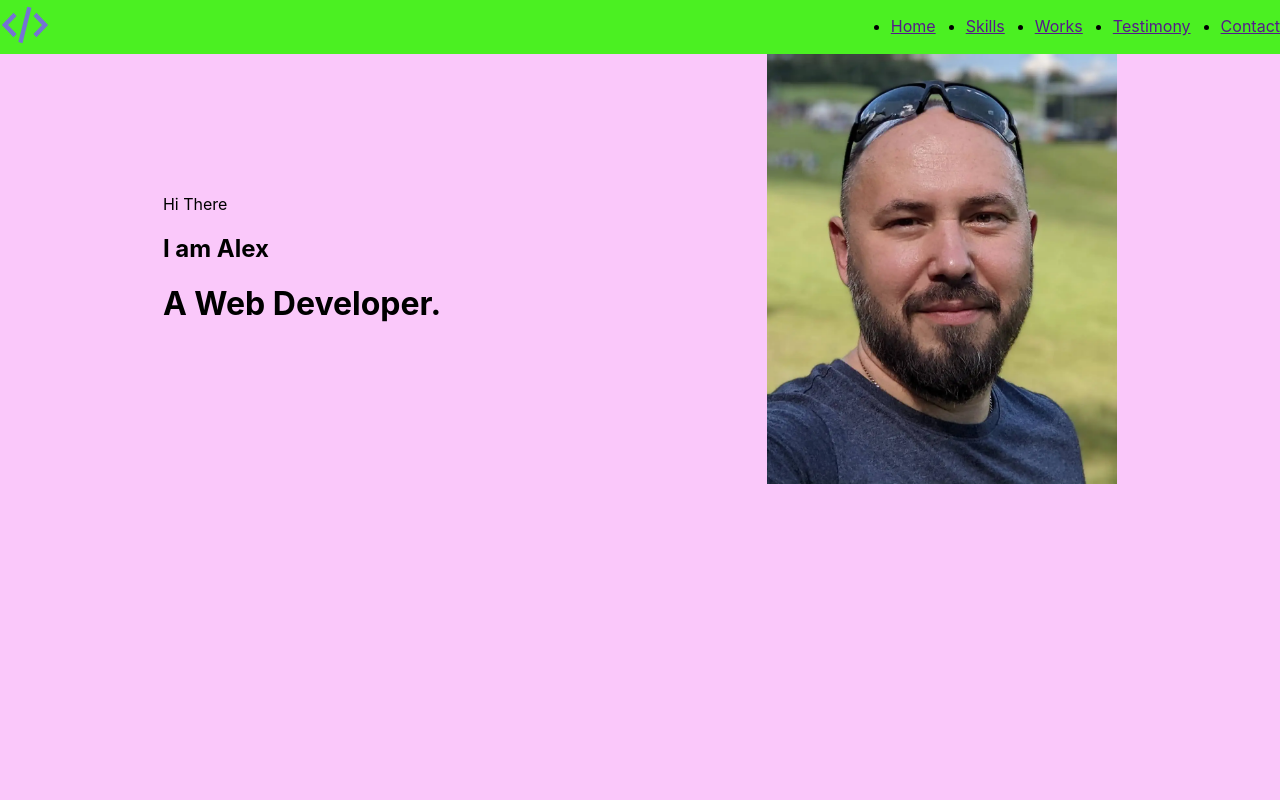
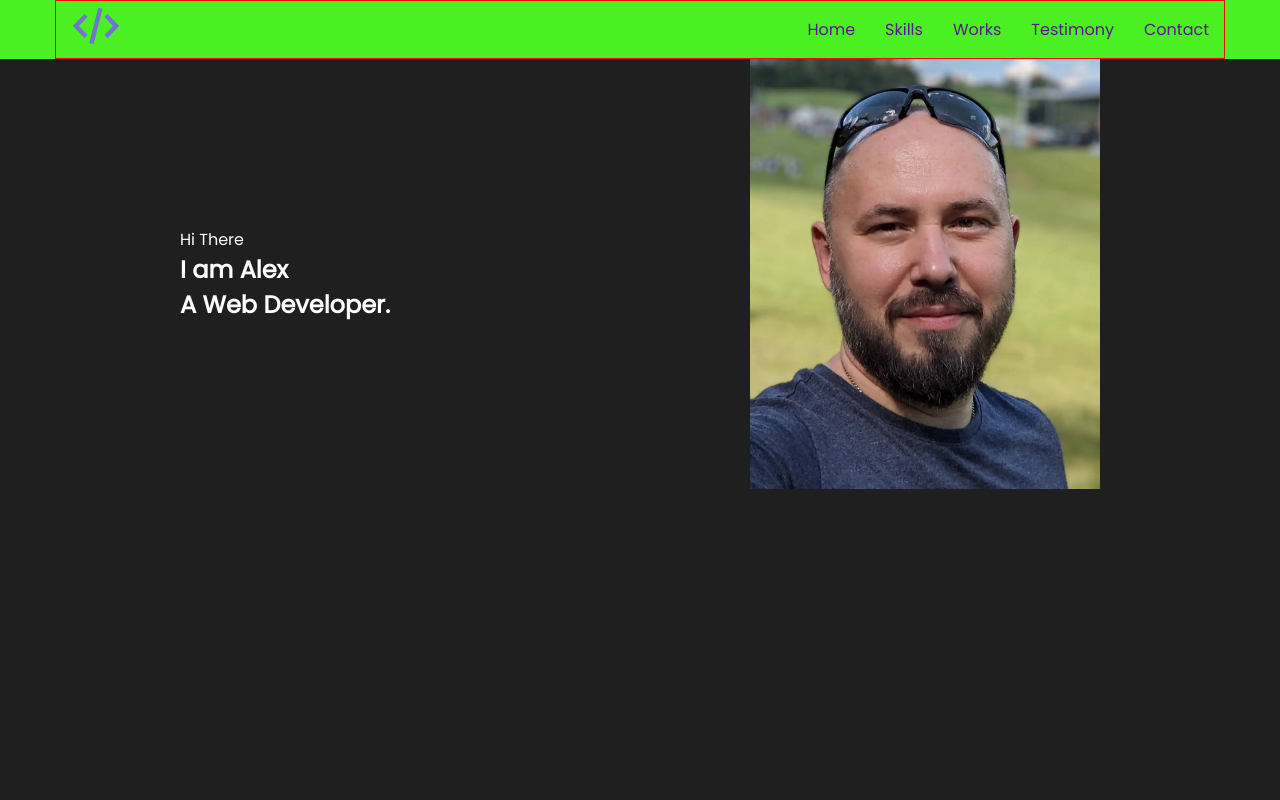
Before and after one commit to alexfcode/portfolio, a React app: page / in a window 1280 px wide. Shown: the top 800 px of the page. Built offline with nearby package versions, Linux system fonts and the light colour scheme.

Commit message:
start styling

```diff
--- a/public/index.html
+++ b/public/index.html
@@ -24,6 +24,10 @@
       work correctly both with client-side routing and a non-root public URL.
       Learn how to configure a non-root public URL by running `npm run build`.
     -->
+    <link rel="preconnect" href="https://fonts.googleapis.com">
+    <link rel="preconnect" href="https://fonts.gstatic.com" crossorigin>
+    <link href="https://fonts.googleapis.com/css2?family=Josefin+Sans:wght@100..700&family=Poppins&display=swap" rel="stylesheet">
+
     <title>React App</title>
   </head>
   <body>
--- /dev/null
+++ b/src/components/Container.ts
@@ -0,0 +1,11 @@
+import styled from "styled-components";
+
+
+export const Container = styled.div`
+max-width: 1170px;
+width: 100%;
+min-height: 100%;
+padding: 0 15px;
+margin: 0 auto;
+border: 1px solid red;
+`
--- a/src/index.tsx
+++ b/src/index.tsx
@@ -3,12 +3,14 @@
 import './index.css';
 import App from './App';
 import reportWebVitals from './reportWebVitals';
+import { GlobalStyled } from './styles/Global.styled';
 
 const root = ReactDOM.createRoot(
   document.getElementById('root') as HTMLElement
 );
 root.render(
   <React.StrictMode>
+    <GlobalStyled />
     <App />
   </React.StrictMode>
 );
--- a/src/layout/header/Header.tsx
+++ b/src/layout/header/Header.tsx
@@ -2,6 +2,8 @@
 import styled from "styled-components";
 import { Menu } from "../../components/menu/Menu";
 import { Logo } from "../../components/logo/Logo";
+import { Container } from "../../components/Container";
+import { FlexWrapper } from "../../components/FlexWrapper";
 
 const items =["Home", "Skills", "Works", "Testimony", "Contact"]
 
@@ -9,14 +11,18 @@
 export const Header = () => {
     return (
         <StyledHeader>
-            <Logo />
-            <Menu menuItems={items} />
+            <Container>
+                <FlexWrapper justify="space-between" align="center">
+                <Logo />
+                <Menu menuItems={items} />
+
+                </FlexWrapper>
+
+            </Container>
         </StyledHeader>
     )
 };
 
 const StyledHeader = styled.header`
  background-color: #4bf022;
- display: flex;
- justify-content: space-between
 `
--- a/src/layout/sections/contacts/Contacts.tsx
+++ b/src/layout/sections/contacts/Contacts.tsx
@@ -18,7 +18,7 @@
   )
 }
 
-const StyledContacts = styled.div`
+const StyledContacts = styled.section`
 background-color: #7beb71;
 min-height: 50vh;
 `
--- a/src/layout/sections/main/Main.tsx
+++ b/src/layout/sections/main/Main.tsx
@@ -23,15 +23,16 @@
     );
 };
 
+
+const StyledMain = styled.section`
+    min-height: 100vh;
+    background-color: #fac8fa;
+`
+
 const Photo = styled.img`
     width: 350px;
     height: 430px;
     object-fit: cover;
-`
-
-const StyledMain = styled.div`
-    min-height: 100vh;
-    background-color: #fac8fa;
 `
 
 const MainTitle = styled.h1`
--- a/src/layout/sections/skills/Skills.tsx
+++ b/src/layout/sections/skills/Skills.tsx
@@ -7,7 +7,7 @@
 
 export const Skills = () => {
     return (
-        <StyledSkins>
+        <StyledSkils>
             <SectionTitle>My Skills</SectionTitle>
             <FlexWrapper wrap='wrap' justify='space-around'>
                 <Skill
@@ -35,11 +35,11 @@
                 title={"WEB DESIgN"}
                 text={"Lorem ipsum dolor sit amet, consectetur "}/>
             </FlexWrapper>
-        </StyledSkins>
+        </StyledSkils>
     );
 };
 
-const StyledSkins = styled.section`
+const StyledSkils = styled.section`
     background-color: #bbf0eb;
     min-height: 100vh;
 `
--- a/src/layout/slogan/Slogan.tsx
+++ b/src/layout/slogan/Slogan.tsx
@@ -14,7 +14,7 @@
     )
 }
 
-const StyledSlogan = styled.div`
+const StyledSlogan = styled.section`
     background-color: #d3f1fd;
     min-height: 30vh;
 `
--- /dev/null
+++ b/src/styles/Global.styled.ts
@@ -0,0 +1,44 @@
+import { createGlobalStyle } from "styled-components";
+import { theme } from "./Theme";
+
+export const GlobalStyled = createGlobalStyle`
+ *,
+ *::before,
+ *::after {
+    margin: 0;
+    padding: 0;
+    box-sizing: border-box;
+
+
+ }
+
+ body {
+  color: ${theme.colors.font};
+  margin: 0;
+  font-family: 'Poppins', -apple-system, BlinkMacSystemFont, 'Segoe UI', 'Roboto', 'Oxygen',
+    'Ubuntu', 'Cantarell', 'Fira Sans', 'Droid Sans', 'Helvetica Neue',
+    sans-serif;
+  -webkit-font-smoothing: antialiased;
+  -moz-osx-font-smoothing: grayscale;
+}
+
+a {
+    text-decoration: none;
+}
+
+ul {
+    list-style: none;
+}
+buttton {
+    background-color: unset;
+    border: none;
+}
+
+section:nth-of-type(odd) {
+  background-color: ${theme.colors.primaryBg}
+}
+
+section:nth-of-type(even) {
+  background-color: ${theme.colors.secondaryBg}
+}
+`
--- /dev/null
+++ b/src/styles/Theme.ts
@@ -0,0 +1,9 @@
+export const theme = {
+    colors: {
+        primaryBg: "#1F1F20",
+        secondaryBg: "#252527",
+        accent: "#7572D5",
+
+        font: "#FFFFFF"
+    }
+}
```
Lines whose indentation alone changed are shown as unchanged.
